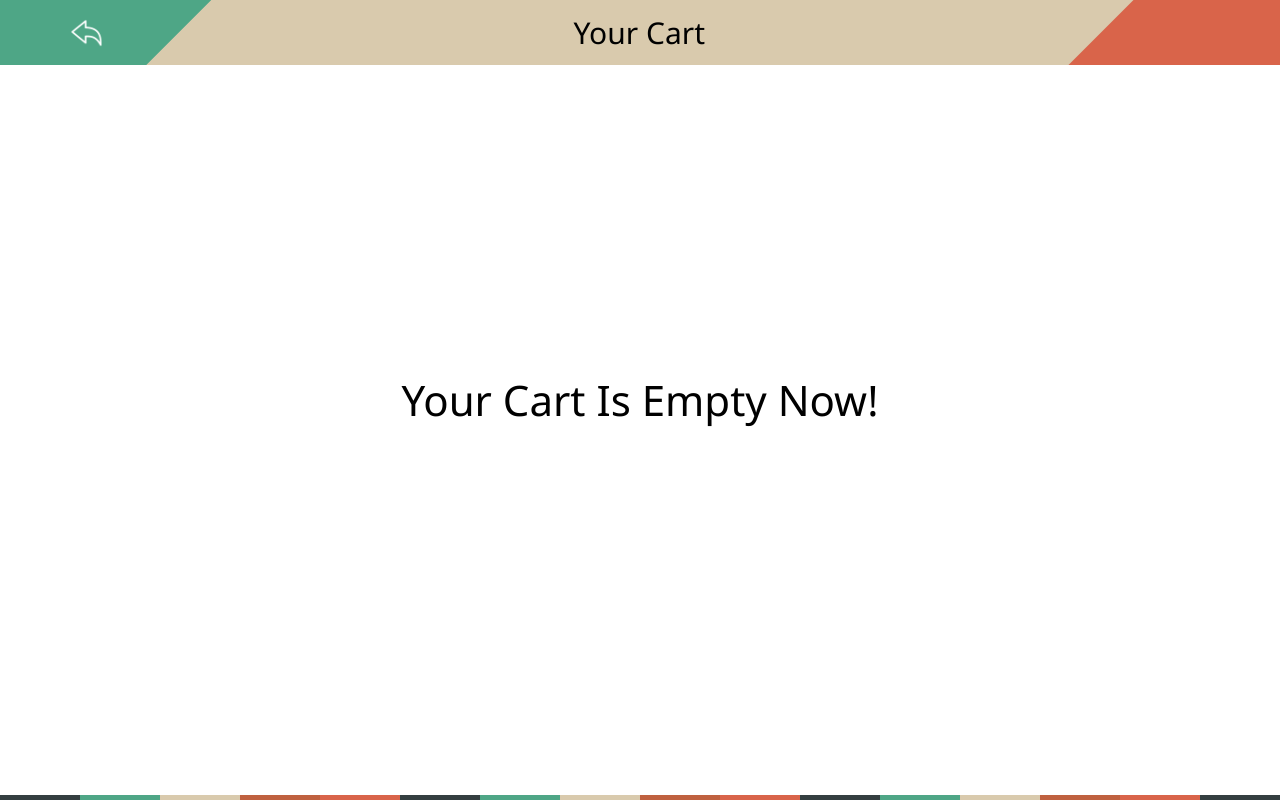
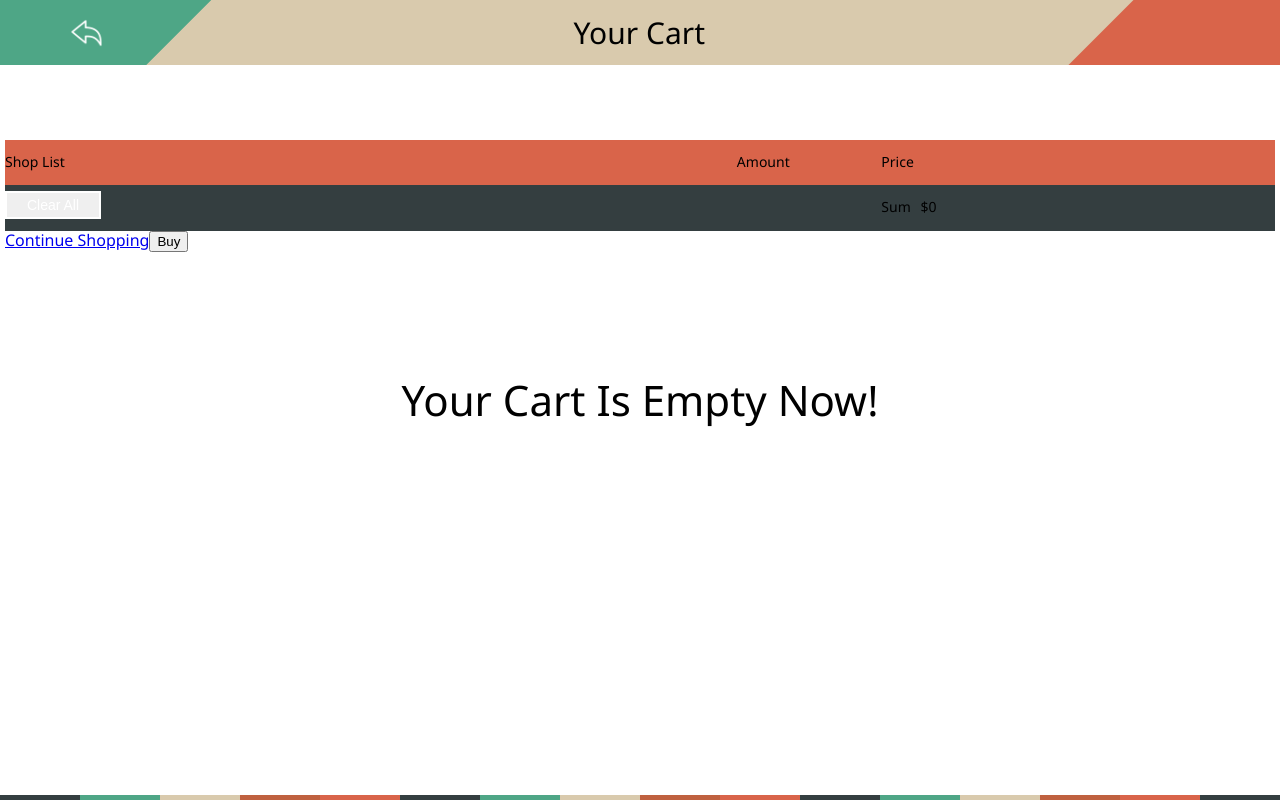
Before and after one commit to CyberCommander94/shopping-cart, a Nuxt app: page /cart in a window 1280 px wide. Built offline with nearby package versions, Linux system fonts and the light colour scheme.

Commit message:
developing cart page + refactoring

```diff
--- a/assets/scss/core/index.scss
+++ b/assets/scss/core/index.scss
@@ -12,6 +12,7 @@
 
 @import '../pages/index';
 @import '../pages/categories/index';
+@import '../pages/cart/index';
 
 // components
 
--- /dev/null
+++ b/assets/scss/pages/cart/_index.scss
@@ -0,0 +1,275 @@
+.cart-content{
+  width: 100%;
+  height: 100%;
+  padding: 140px 5px 20px 5px;
+  margin-bottom: 20px;
+  overflow-x: hidden;
+  overflow-y: scroll;
+  box-sizing: border-box;
+  .cart-content-wrapper{
+    width: auto;
+    height: 100%;
+    display: flex;
+    flex-direction: column;
+    .table-wrapper{
+      width: 100%;
+      table{
+        width: 100%;
+        tr{
+          height: 45px;
+          td{
+            box-sizing: border-box;
+            line-height: 43px;
+            font-size: 14px;
+            &:nth-child(even){
+              text-align: center;
+              padding-left: 18px;
+            }
+            .clear-all-btn{
+              width: 96px;
+              height: 28px;
+              border: 2px solid #ffffff;
+              font-size: 14px;
+              line-height: 22px;
+              position: relative;
+              top: -2px;
+              color: #ffffff;
+              cursor: pointer;
+            }
+            .final-cost{
+              margin-left: 6px;
+            }
+          }
+          .list-cell{
+            width: 49%;
+          }
+
+          .amount-cell{
+            width: 20%;
+          }
+
+          .price-cell{
+            width: 31%;
+          }
+        }
+        thead{
+          background-color: #D9644A;
+        }
+        tbody{
+          background-color: #D9644A;
+          tr{
+            &:nth-child(odd){
+              background-color: #BF613F;
+            }
+          }
+        }
+        tfoot{
+          background-color: #343E40;
+          tr{
+            height: 46px;
+          }
+        }
+      }
+    }
+  }
+}
+
+
+
+
+// .basket-content{
+//   width: 567px;
+//   height: 500px;
+// }
+
+// .table-wrapper{
+//   width: 581px;
+//   max-height: 100%;
+//   margin-bottom: 10px;
+//   overflow-y: scroll;
+// }
+
+// .table-wrapper::-webkit-scrollbar-track{
+//   background-color: #ffffff;
+// }
+
+// .table-wrapper::-webkit-scrollbar-thumb{
+//   background-color: #D9644A;
+//   -webkit-border-radius: 10px;
+//   border-radius: 10px;
+// }
+
+// .table-wrapper::-webkit-scrollbar{
+//   width: 10px;
+// }
+
+// .list-cell{
+//   width: 49%;
+// }
+
+// .amount-cell{
+//   width: 20%;
+// }
+
+// .price-cell{
+//   width: 31%;
+// }
+
+// .basket-content table{
+//   width: 100%;
+//   color: #ffffff;
+//   font-family: "SegoeUI";
+//   border-right: 3px solid #ffffff;
+// }
+
+// .basket-content table tr{
+//   height: 45px;
+// }
+
+// .basket-content table tr:nth-child(even){
+//   height: 46px;
+// }
+
+// .basket-content table td{
+//   box-sizing: border-box;
+//   line-height: 43px;
+//   font-size: 24px;
+//   letter-spacing: 1px;
+// }
+
+// .basket-content table td:last-child{
+//   text-align: right;
+//   padding-right: 18px;
+// }
+
+// .basket-content table td:first-child{
+//   padding-left: 18px;
+// }
+
+// .basket-content table td:nth-child(even){
+//   text-align: center;
+//   padding-left: 18px;
+// }
+
+// .basket-content table thead,
+// .basket-content table tbody{
+//   background-color: #D9644A;
+// }
+
+// .basket-content table thead{
+//   letter-spacing: 1px;
+//   font-size: 24px;
+// }
+
+// .basket-content table tbody tr{
+//   font-family: "SegoeUILight";
+// }
+
+// .basket-content table tbody tr:nth-child(odd){
+//   background-color: #BF613F;
+// }
+
+// .basket-content table tfoot{
+//   background-color: #343E40;
+// }
+
+// .basket-content table tfoot tr{
+//   height: 46px;
+// }
+
+// .clear-all-btn{
+//   width: 96px;
+//   height: 28px;
+//   border: 2px solid #ffffff;
+//   font-size: 14px;
+//   line-height: 22px;
+//   position: relative;
+//   top: -2px;
+//   color: #ffffff;
+//   cursor: pointer;
+// }
+
+// .final-cost{
+//   margin-left: 6px;
+// }
+
+// .basket-content .buying-btns{
+//   display: flex;
+//   justify-content: space-between;
+//   align-items: center;
+//   background-color: #4ea686;
+//   height: 62px;
+// }
+
+// .basket-content .buying-btns button,
+// .basket-content .buying-btns a{
+//   border: 2px solid #ffffff;
+//   font-family: "SegoeUI";
+//   font-size: 14px;
+//   color: #ffffff;
+//   margin: 0 18px;
+//   cursor: pointer;
+//   width: 143px;
+//   height: 28px;
+//   text-align: center;
+// }
+
+// .basket-content .buying-btns a{
+//   line-height: 28px;
+// }
+// .basket-content .buying-btns button{
+//   line-height: 20px;
+// }
+
+// .basket-content .buying-btns button:last-child{
+//   width: 96px;
+//   height: 28px;
+// }
+
+// .basket-content .delete-btn{
+//   width: 28px;
+//   height: 26px;
+//   border: 2px solid #ffffff;
+//   position: relative;
+//   top: 3px;
+//   left: 1px;
+//   margin-right: 13px;
+//   background: url("~assets/img/delete-ico.png") no-repeat center center;
+//   background-size: 17px;
+//   cursor: pointer;
+// }
+
+// .basket-content .plus-btn,
+// .basket-content .minus-btn{
+//   width: 19px;
+//   height: 19px;
+//   border: 2px solid #ffffff;
+//   overflow: hidden;
+//   position: relative;
+//   text-align: center;
+//   top: 5px;
+//   color: #ffffff;
+//   text-align: center;
+//   font-size: 22px;
+//   cursor: pointer
+// }
+
+// .basket-content .plus-btn > span{
+//   position: relative;
+//   top: -5px;
+//   left: -5px;
+// }
+
+// .basket-content .minus-btn > span{
+//   position: relative;
+//   top: -7px;
+//   left: -2px;
+// }
+
+// .basket-content .plus-btn{
+//   left: 11px;
+// }
+
+// .basket-content .minus-btn{
+//   right: 8px;
+// }
--- a/pages/cart/index.vue
+++ b/pages/cart/index.vue
@@ -7,6 +7,60 @@
       :total-cost="getTotalPrice"
       :mobile-content-scroll="mobileContentScrollComputed"
     />
+    <div class="cart-content">
+      <div class="cart-content-wrapper">
+        <div class="table-wrapper">
+          <table>
+            <thead>
+              <tr>
+                <td class="list-cell">Shop List</td>
+                <td class="amount-cell">Amount</td>
+                <td class="price-cell">Price</td>
+              </tr>
+            </thead>
+            <tbody>
+              <tr v-for="(item, index) in getCartData" :key="index">
+                <td>
+                  <button
+                    class="delete-btn"
+                    @click="deleteCartItemsGroup(item)"
+                  ></button>
+                  <span>{{ item.name }}</span>
+                </td>
+                <td>
+                  <button class="minus-btn" @click="removeCartItem(item)">
+                    <span>-</span>
+                  </button>
+                  {{ item.amount }}
+                  <button class="plus-btn" @click="addAmount(item)">
+                    <span>+</span>
+                  </button>
+                </td>
+                <td>${{ item.amount * item.cost }}</td>
+              </tr>
+            </tbody>
+            <tfoot>
+              <tr>
+                <td>
+                  <button class="clear-all-btn" @click="clearAll()">
+                    Clear All
+                  </button>
+                </td>
+                <td></td>
+                <td>
+                  Sum
+                  <span class="final-cost">${{ getTotalPrice }}</span>
+                </td>
+              </tr>
+            </tfoot>
+          </table>
+        </div>
+        <div class="buying-btns">
+          <nuxt-link to="/" class="continue">Continue Shopping</nuxt-link>
+          <button @click="buyItems()">Buy</button>
+        </div>
+      </div>
+    </div>
     <EmptyFolderMessageComponent
       v-if="getTotalPrice === 0"
       message="Your cart is empty now!"
@@ -15,7 +69,7 @@
 </template>
 
 <script>
-import { mapGetters } from 'vuex'
+import { mapGetters, mapMutations } from 'vuex'
 export default {
   layout: 'mainLayout',
   data() {
@@ -24,14 +78,31 @@ export default {
     }
   },
   computed: {
-    ...mapGetters('pages/cart', ['getTotalPrice']),
+    ...mapGetters('pages/cart', ['getTotalPrice', 'getCartData']),
     mobileContentScrollComputed() {
       return this.mobileContentScroll
     }
   },
   methods: {
+    ...mapMutations('pages/cart', [
+      'clearCartData',
+      'deleteCartItemsGroup',
+      'removeCartItem'
+    ]),
     getScrolledPixels(event) {
       this.mobileContentScroll = event.target.scrollTop
+    },
+    buyItems() {
+      alert('Items sold! Total price: ' + this.getTotalPrice + '$')
+      this.clearCartData()
+    },
+    addAmount(itemInfo) {
+      this.addCartItem({
+        id: itemInfo.id,
+        name: itemInfo.name,
+        amount: 1,
+        cost: itemInfo.cost
+      })
     }
   }
 }
--- a/store/pages/cart/index.js
+++ b/store/pages/cart/index.js
@@ -2,6 +2,9 @@ export const state = () => ({
   cartData: []
 })
 export const getters = {
+  getCartData: (state) => {
+    return state.cartData
+  },
   getTotalPrice: (state) => {
     return state.cartData.reduce((total, element) => {
       return (total += element.amount * element.cost)
@@ -38,5 +41,11 @@ export const mutations = {
       state.cartData.splice(itemIndex, 1)
     }
   },
+  deleteCartItemsGroup: (state, payload) => {
+    const itemIndex = state.cartData.findIndex((item) => {
+      return item.id === payload.id
+    })
+    state.cartData.splice(itemIndex, 1)
+  },
   clearCartData: (state) => (state.cartData = [])
 }
```
